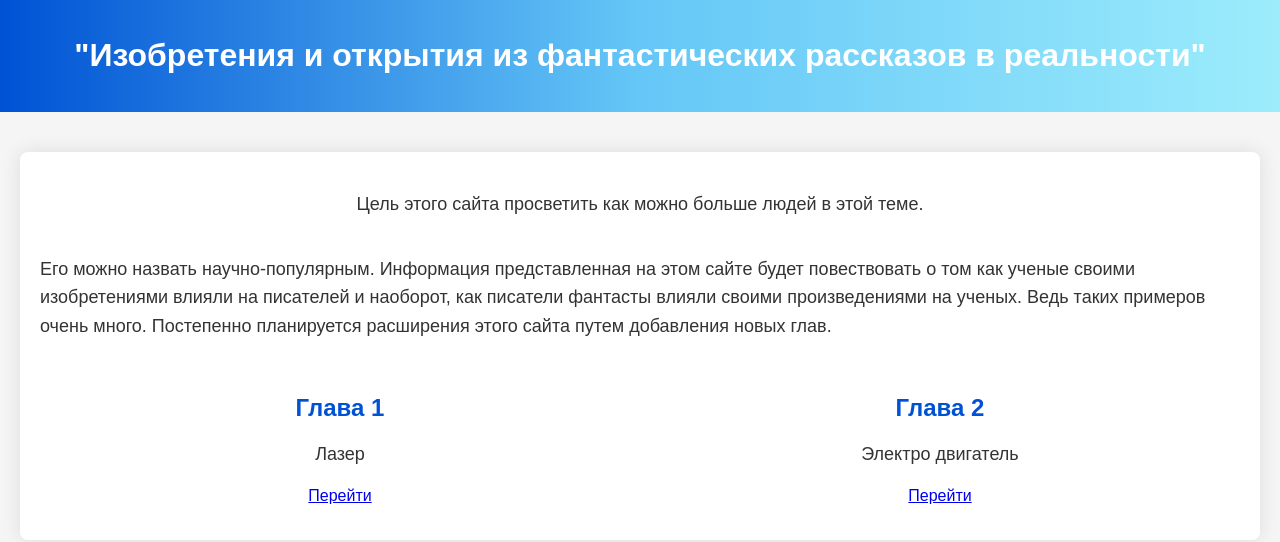
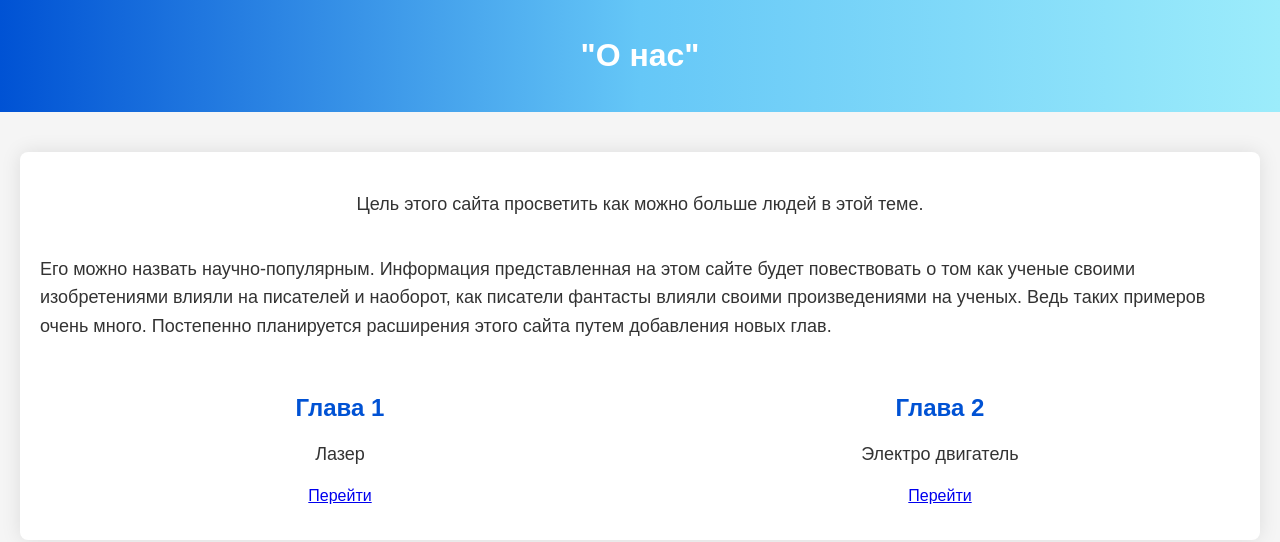
Before and after one commit to dzundzunbaba/congenial-bassoon, a plain HTML site: page index.html in a window 1280 px wide. Drawn offline with Linux system fonts and the light colour scheme.

Commit message:
Update index.html

```diff
--- a/index.html
+++ b/index.html
@@ -4,11 +4,11 @@
   <meta charset="UTF-8">
   <meta name="viewport" content="width=device-width, initial-scale=1.0">
   <link rel="stylesheet" href="styles.css">
-  <title>"Изобретения и открытия из фантастических рассказов в реальности"</title>
+  <title>"Физика и фантастика"</title>
 </head>
 <body>
   <header>
-    <h1>"Изобретения и открытия из фантастических рассказов в реальности"</h1>
+    <h1>"О нас"</h1>
     <nav>
     </nav>
   </header>
```
